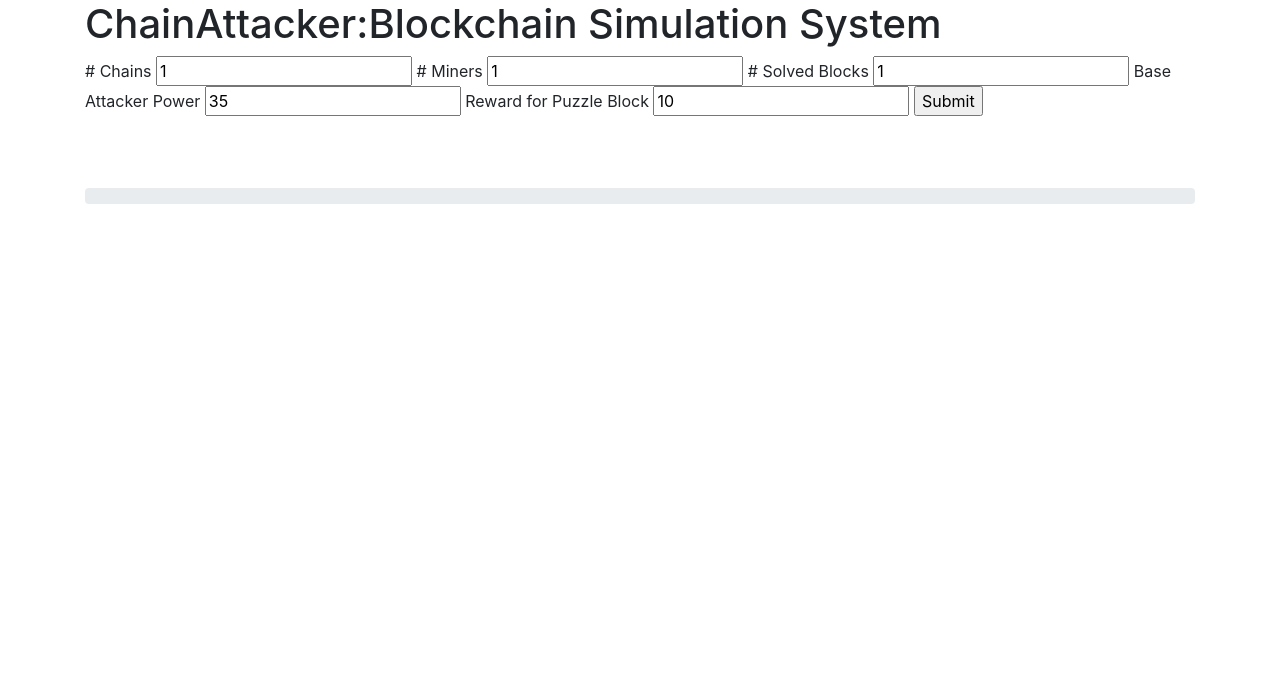
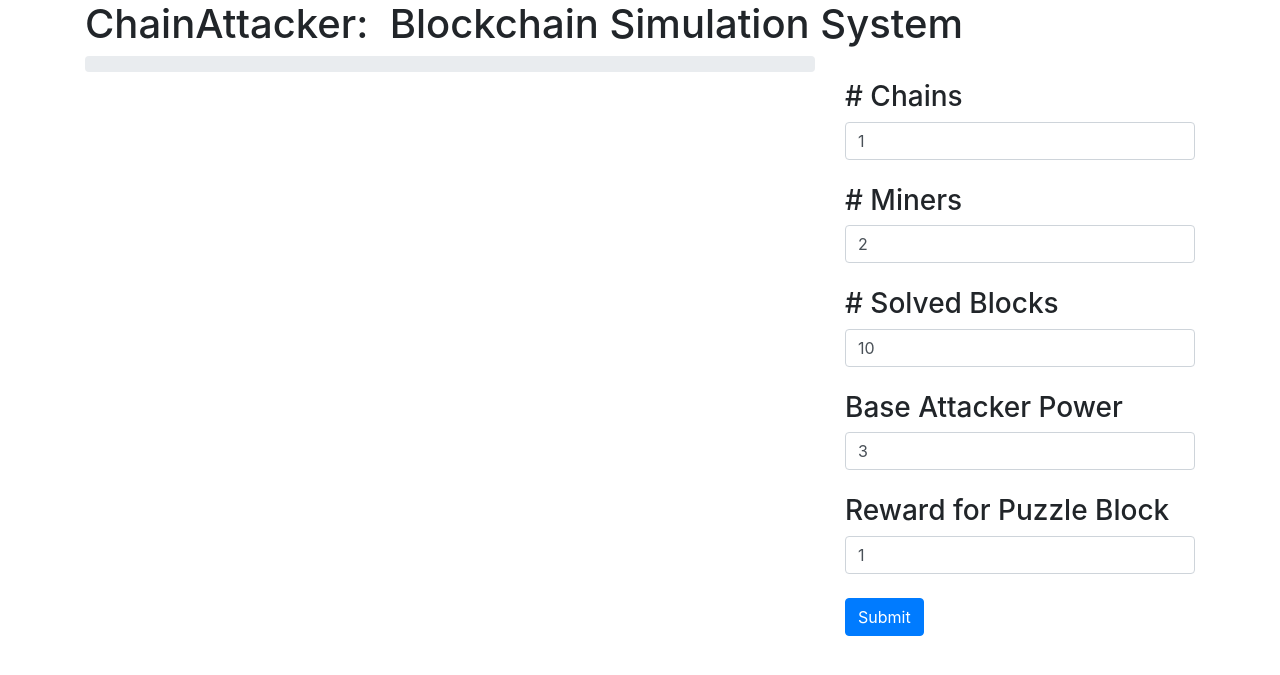
Before and after one commit to hammadhaleem/bitcoin-attack-simulation, a Flask app: page / in a window 1280 px wide. Shown: the top 675 px of the page. Run offline with Flask 2, Linux system fonts and the light colour scheme; some libraries are stand-ins or nearby versions.

Commit message:
cosmetic changes

```diff
--- a/server/templates/miner.html
+++ b/server/templates/miner.html
@@ -4,36 +4,44 @@
 <head>
     <title>Miner template</title>
 
-    <link rel="stylesheet" href="https://maxcdn.bootstrapcdn.com/bootstrap/4.0.0-beta.2/css/bootstrap.min.css" >
-
+    <link rel="stylesheet" href="https://maxcdn.bootstrapcdn.com/bootstrap/4.0.0-beta.2/css/bootstrap.min.css">
 
     <script src='https://cdnjs.cloudflare.com/ajax/libs/jquery/3.2.1/jquery.min.js'></script>
-
-
 
 </head>
 
 <body>
     <div class="container">
-   <h1>ChainAttacker:Blockchain Simulation System</h1>
-   # Chains <input type='number' placeholder=2 value = 1 id='Chains'>
-   # Miners <input type='number' placeholder=10 value = 1 id='Miners'>
-   # Solved Blocks <input type='number' placeholder=30 value = 1 id='Blocks'>
-   Base Attacker Power <input type='number' placeholder=35 value = 35 id='attackerPower'>
-   Reward for Puzzle Block <input type='number' placeholder=10 value = 10 id='Reward'>
-   <input type='submit' onclick='sendParameters()'>
-   <br><br><br><br>
+        <h1>ChainAttacker:&nbsp;&nbsp;Blockchain Simulation System</h1>
+        <div class="row">
+            <div class="col-md-8">
                 <div class="progress">
-  <div id='LedgerProgress' class="progress-bar" role="progressbar" aria-valuenow="0"
-  aria-valuemin="0" aria-valuemax="100" style="width:0%">
+                    <div id='LedgerProgress' class="progress-bar" role="progressbar" aria-valuenow="0" aria-valuemin="0" aria-valuemax="100" style="width:0%">
                     </div>
                 </div>
                 <div id='Ledger'>
-     <table id='Account' style="border-collapse: separate; border-spacing: 10px;">
+                    <table id='Account' class="table table-condensed" style="border-collapse: separate; border-spacing: 10px;">
                     </table>
                 </div>
             </div>
+            <div class="col-md-4">
+                    <br/><h3># Chains</h3>
+                    <input type='number' class="form-control" placeholder=1 value=1 id='Chains'>
+                    <br/><h3># Miners</h3>
+                    <input type='number' class="form-control" placeholder=2 value=2 id='Miners'>
+                    <br/><h3># Solved Blocks</h3>
+                    <input type='number' class="form-control" placeholder=10 value=10 id='Blocks'>
+                    <br/><h3>Base Attacker Power</h3>
+                    <input type='number' class="form-control" placeholder=35 value=3 5 id='attackerPower'>
+                    <br/><h3>Reward for Puzzle Block</h3>
+                    <input type='number' class="form-control" placeholder=10 value=1 0 id='Reward'>
+                    <br>
+                    <input type='submit' class="btn btn-primary" onclick='sendParameters();'>
 
+            </div>
+        </div>
+
+    </div>
 </body>
 <script>
     function sendParameters() {
@@ -41,13 +49,13 @@ function sendParameters() {
             'Chains': parseInt($("#Chains").val()),
             'Miners': parseInt($("#Miners").val()),
             'Blocks': parseInt($("#Blocks").val()),
-    'AttackerPower': parseInt($("#attackerPower").val())/100,
+            'AttackerPower': parseInt($("#attackerPower").val()) / 100,
             'Reward': parseInt($("#Reward").val())
         };
 
         console.log(data);
-  a = setInterval(startSimulation,1000)
-  b = setInterval(updateLedgerProgress,50)
+        a = setInterval(startSimulation, 1000)
+        b = setInterval(updateLedgerProgress, 200)
         $.post("http://localhost:5000/send_parameters", data, function(result) {
             clearInterval(a)
             clearInterval(b)
@@ -57,13 +65,14 @@ function sendParameters() {
     }
 
     function updateLedgerProgress(Found) {
-  PercentageFound = parseInt(100*(Found/parseInt($("#Blocks").val())))
+        PercentageFound = parseInt(100 * (Found / parseInt($("#Blocks").val())))
         console.log(PercentageFound)
-  $("#LedgerProgress").width(PercentageFound+"%")
-  $("#LedgerProgress").attr("aria-valuenow",PercentageFound)
+        $("#LedgerProgress").width(PercentageFound + "%")
+        $("#LedgerProgress").attr("aria-valuenow", PercentageFound)
     }
+
     function startSimulation() {
-  $.get('http://localhost:5000/ledger',function(result) {
+        $.get('http://localhost:5000/ledger', function(result) {
             accountInfo = eval(result)['data']['account']
             sequenceInfo = eval(result)['data']['sequence']
                 //$("#Ledger").empty().append(JSON.stringify(sequenceInfo))
@@ -73,25 +82,23 @@ function startSimulation() {
             $("#Account").empty().append("<tr><th>ID</th><th>Chain</th><th> Money </th> <th> Power </th></tr>")
             for (var i in accountInfo) {
                 ids = Object.keys(accountInfo[i])
-      for(var j = 0; j < ids.length; j++) {
+                for (var j = 0; j < ids.length; j++) {
                     $("#Account").append("<tr cellpadding='5'>")
-        if(ids[j] == attacker) {
-          $("#Account").append("<td bgcolor='red'>"+ids[j] + "</td>")
+                    if (ids[j] == attacker) {
+                        $("#Account").append("<td bgcolor='red'>" + ids[j] + "</td>")
                     } else {
-          $("#Account").append("<td>"+ids[j] + "</td>")
+                        $("#Account").append("<td>" + ids[j] + "</td>")
                     }
-        $("#Account").append("<td>"+i+"</td>")
-        $("#Account").append("<td>"+accountInfo[i][ids[j]]['coins'] + "</td>")
-        $("#Account").append("<td>"+accountInfo[i][ids[j]]['power'] + "</td>")
+                    $("#Account").append("<td>" + i + "</td>")
+                    $("#Account").append("<td>" + accountInfo[i][ids[j]]['coins'] + "</td>")
+                    $("#Account").append("<td>" + accountInfo[i][ids[j]]['power'] + "</td>")
                     $("#Account").append("</tr>")
                     totalCoins += accountInfo[i][ids[j]]['coins']
                 }
             }
-    updateLedgerProgress(totalCoins/10)
+            updateLedgerProgress(totalCoins / 10)
         })
     }
-
-
 </script>
 
 </html>
```
Lines whose indentation alone changed are shown as unchanged.
